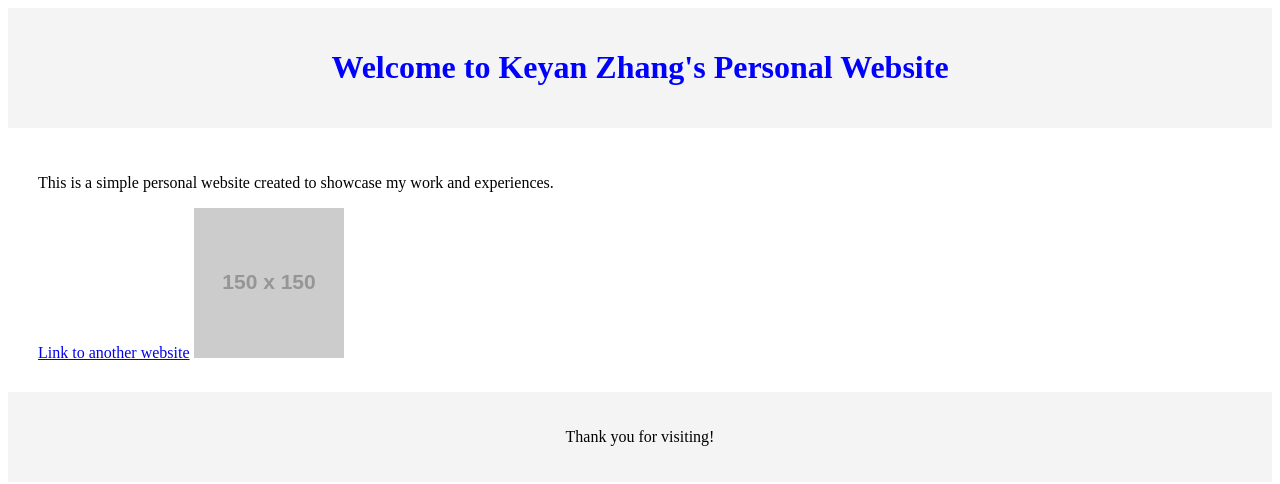
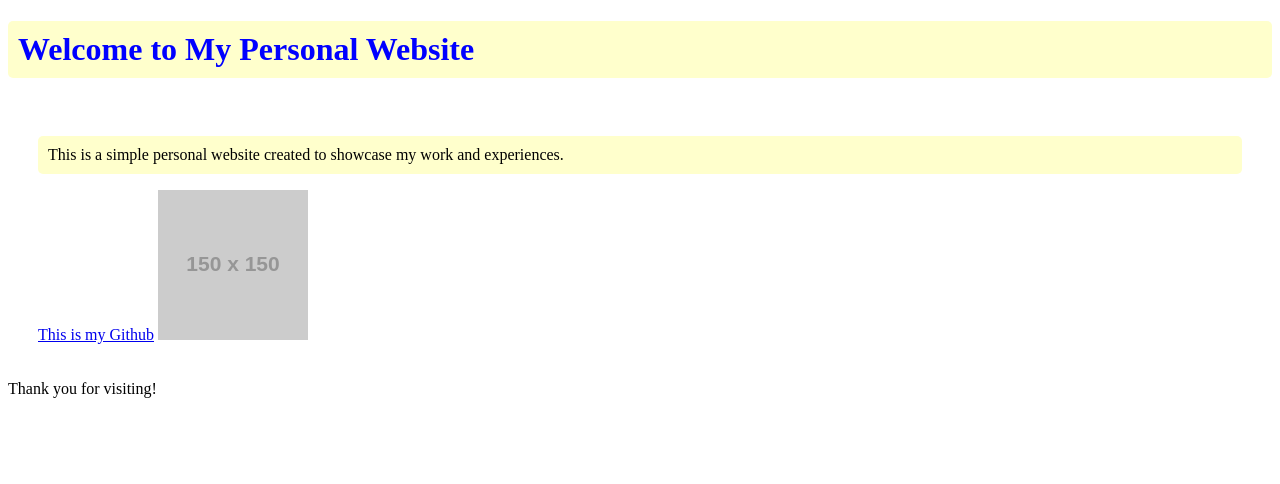
Before and after one commit to Zhangky11/Zhangky11.github.io, a plain HTML site: page index.html in a window 1280 px wide. Drawn offline with Linux system fonts and the light colour scheme; placeholder pictures from the web are drawn by us.

Commit message:
Second version

```diff
--- a/index.html
+++ b/index.html
@@ -4,19 +4,19 @@
 <head>
     <meta charset="UTF-8">
     <meta name="viewport" content="width=device-width, initial-scale=1.0">
-    <meta name="description" content="This is a personal website for my work and experiences.">
+    <meta name="description" content="This is a personal website for showcasing my work and experiences.">
     <title>Personal Website</title>
     <link rel="stylesheet" href="style.css">
 </head>
 
 <body>
     <div class="header">
-        <h1>Welcome to Keyan Zhang's Personal Website</h1>
+        <h1 class="highlighted-text" id="main-title">Welcome to My Personal Website</h1>
     </div>
 
     <div class="content">
-        <p>This is a simple personal website created to showcase my work and experiences.</p>
-        <a href="https://www.example.com" class="external-link">Link to another website</a>
+        <p class="highlighted-text">This is a simple personal website created to showcase my work and experiences.</p>
+        <a href="https://github.com/Zhangky11" class="external-link">This is my Github</a>
         <img src="https://via.placeholder.com/150" alt="A sample image for the website.">
     </div>
 
--- a/style.css
+++ b/style.css
@@ -1,27 +1,21 @@
-/* Use a CSS selector to apply style(s) to at least one HTML tag. */
 h1 {
     color: blue;
 }
 
-/* Create at least one class, apply it to at least two elements, and style it. */
-.header, .footer {
-    background-color: #f4f4f4;
-    padding: 20px;
-    text-align: center;
+.highlighted-text {
+    background-color: #ffffcc;
+    padding: 10px;
+    border-radius: 5px;
 }
 
-/* Create at least one id, apply it to an element, and style it.
-   (Note: No ID was created as it wasn't applied in the HTML example above.) */
+#main-title {
+    font-size: 2em;
+}
 
-/* Use <div> to create at least two sections of content on the page.
-   (This is done in the HTML with .header, .content, and .footer) */
-
-/* Use a CSS selector to change the color of <a> when you hover the cursor over it. */
 a.external-link:hover {
     color: green;
 }
 
-/* Change at least two box model properties of any tag, class, or id. */
 .content {
     padding: 20px;
     margin: 10px;
```
